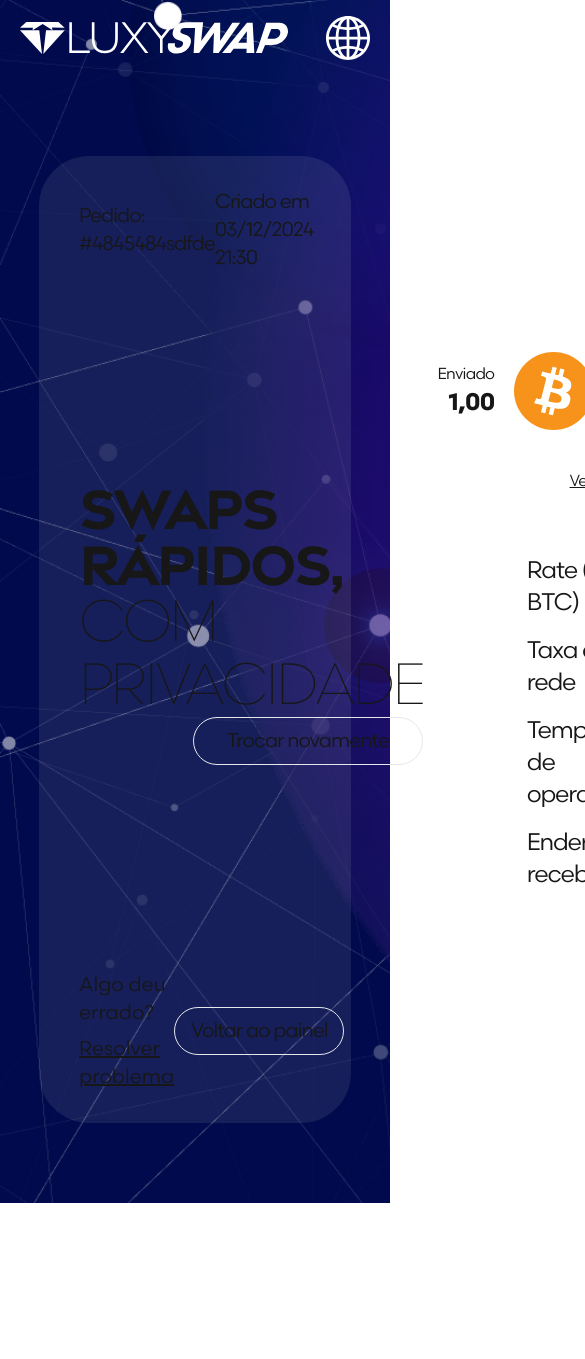
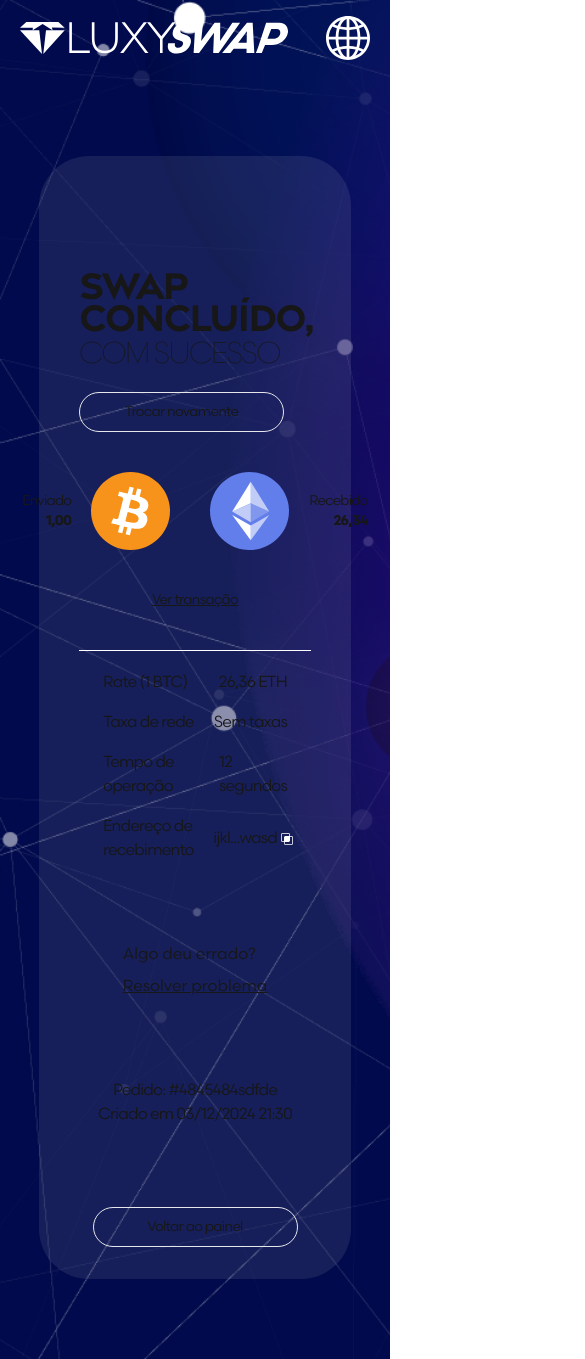
Before and after one commit to Rafael-Esteves/luxyswap-next, a Next.js app: page /swap in a window 390 px wide. Shown: the top 1359 px of the page, 585 px wide, since content can reach past the window. Before the commit the page ends 1203 px from the top, so only its background shows below. Built offline with nearby package versions, Linux system fonts and the light colour scheme.

Commit message:
responsivo swap page

```diff
--- a/app/swap/page.tsx
+++ b/app/swap/page.tsx
@@ -14,24 +14,24 @@
           <Navbar />
 
           <div className="w-[80%] flex flex-col rounded-[50px] gap-20 bg-[#D9D9D91A] px-10 my-20 py-8">
-            <div className="flex items-center justify-between w-full font-scandia text-xl tracking-tighter">
+            <div className="hidden lg:flex items-center justify-between w-full font-scandia text-xl tracking-tighter">
               <span>Pedido: #4845484sdfde</span>
               <span>Criado em 03/12/2024 21:30</span>
             </div>
 
-            <div className="flex items-center justify-between gap-20">
-              <div className="max-w-[427px] flex flex-col">
-                <h1 className="font-gravesend font-bold text-6xl leading-[56px] tracking-tighter uppercase">
-                  Swaps rápidos,{" "}
-                  <span className="font-scandia font-light text-[58px] leading-[60px]">
-                    com privacidade
+            <div className="flex flex-col pt-20 md:pt-0 lg:flex-row items-start lg:items-center justify-between gap-10 lg:gap-20">
+              <div className="max-w-[256px] md:max-w-[427px] flex flex-col">
+                <h1 className="font-gravesend font-bold text-[40px] leading-[32px] lg:text-6xl lg:leading-[56px] tracking-tighter uppercase">
+                  Swap concluído,{" "}
+                  <span className="font-scandia font-light text-3xl lg:text-[58px] lg:leading-[60px]">
+                    com sucesso
                   </span>
                 </h1>
 
-                <div className="flex items-center justify-end">
+                <div className="flex items-center mt-5 md:mt-0 justify-start lg:justify-end">
                   <Button
                     variant="outline"
-                    className="font-scandia bg-transparent rounded-full font-normal w-[230px] flex items-center justify-center h-12 text-xl tracking-tighter"
+                    className="font-scandia bg-transparent rounded-full font-normal w-[205px] lg:w-[230px] flex items-center justify-center h-10 lg:h-12 text-sm lg:text-xl tracking-tighter"
                   >
                     Trocar novamente
                   </Button>
@@ -41,8 +41,8 @@
               <div className="flex flex-col gap-10 w-full items-center justify-center">
                 <div className="flex items-center justify-center gap-5">
                   <div className="text-end flex flex-col font-scandia tracking-tighter">
-                    <span className="font-normal">Enviado</span>
-                    <span className="font-bold text-2xl">1,00</span>
+                    <span className="font-normal text-sm md:text-base">Enviado</span>
+                    <span className="font-bold text-sm lg:text-2xl">1,00</span>
                   </div>
 
                   <Image src='/icons/btc.svg' height={140} width={140} alt="" />
@@ -52,16 +52,16 @@
                   <Image src='/icons/eth.svg' height={140} width={140} alt="" />
 
                   <div className="text-end flex flex-col font-scandia tracking-tighter">
-                    <span className="font-normal">Recebido</span>
-                    <span className="font-bold text-2xl">26,34</span>
+                    <span className="font-normal text-sm md:text-base">Recebido</span>
+                    <span className="font-bold text-sm lg:text-2xl">26,34</span>
                   </div>
                 </div>
 
-                <Link href="/" className="font-scandia font-normal tracking-tighter underline">
-                Ver transação
+                <Link href="/" className="font-scandia text-sm md:text-base font-normal tracking-tighter underline">
+                  Ver transação
                 </Link>
 
-                <div className="border-t w-full border-t-white pt-5 px-6 gap-4 flex flex-col font-scandia text-2xl tracking-tighter">
+                <div className="border-t w-full border-t-white pt-5 px-6 gap-4 flex flex-col font-scandia text-base lg:text-2xl tracking-tighter">
                   <div className="w-full flex items-center justify-between">
                     <span>Rate (1 BTC)</span>
                     <span>26,36 ETH</span>
@@ -78,22 +78,27 @@
                     <span>Endereço de recebimento</span>
                     <div className="flex items-center justify-center gap-1">
                       <span>ijkl...wasd</span>
-                      <Copy size={26} />
+                      <Image src='/icons/copy.svg' width={26} height={26} alt="" className="size-3 lg:size-6" />
                     </div>
                   </div>
                 </div>
               </div>
             </div>
 
-            <div className="flex items-center justify-between w-full font-scandia text-xl font-normal">
+            <div className="flex items-center flex-col lg:flex-row gap-20 justify-between w-full font-scandia text-base lg:text-xl font-normal">
               <div className="flex flex-col gap-2">
                 <span>Algo deu errado?</span>
                 <Link href='/problem' className="underline">Resolver problema</Link>
               </div>
 
-              <Link
+              <div className="flex lg:hidden items-center flex-col w-full font-scandia text-base lg:text-xl tracking-tighter">
+              <span>Pedido: #4845484sdfde</span>
+              <span>Criado em 03/12/2024 21:30</span>
+            </div>
+
+                <Link
                     href='/dashboard'
-                    className={cn(buttonVariants({ variant: "outline" }),"font-scandia bg-transparent rounded-full font-normal w-[230px] flex items-center justify-center h-12 text-xl tracking-tighter")}
+                    className={cn(buttonVariants({ variant: "outline" }),"font-scandia bg-transparent rounded-full font-normal w-[205px] md:w-[230px] flex items-center justify-center h-10 md:h-12 text-sm md:text-xl tracking-tighter")}
                   >
                     Voltar ao painel
                   </Link>
--- a/components/footer.tsx
+++ b/components/footer.tsx
@@ -3,7 +3,7 @@
 
 export function Footer() {
   return (
-    <div className="w-full">
+    <div className="w-full pb-5">
       <div className="w-full flex items-start justify-between">
         <div className="flex flex-col items-start justify-start">
           <Image width={414} height={50} src="/icons/logo.svg" alt="" />
```
Also changed, not shown: components/ui/icons.tsx (line endings or trailing spaces), public/icons/copy.svg (added).
